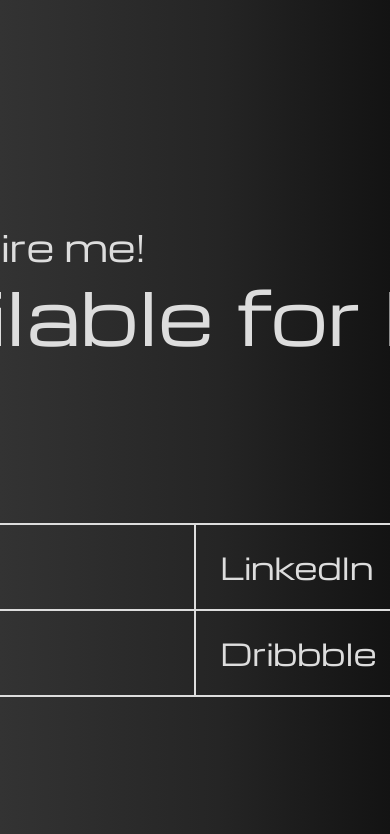
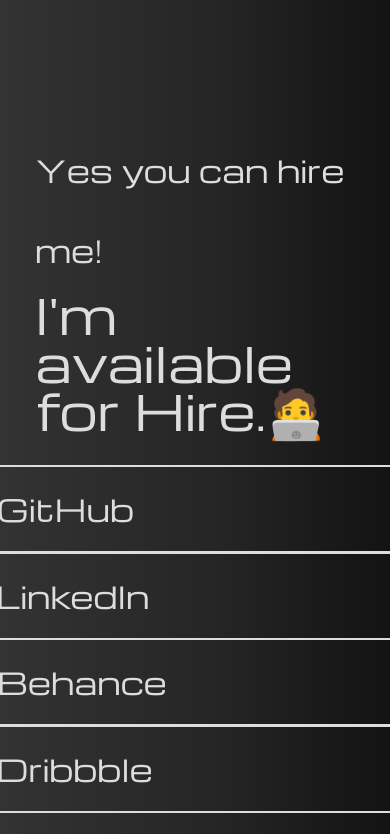
Before and after one commit to johnsonbhaskaran/Portfolio, a React (Vite) app: page / in a window 390 px wide. Shown: the part 3200-4034 px from the top of the page. Built offline with nearby package versions, Linux system fonts and the light colour scheme.

Commit message:
Done: RWD tablet

```diff
--- a/src/sections/Hire.jsx
+++ b/src/sections/Hire.jsx
@@ -1,12 +1,12 @@
 const Hire = () => {
   return (
     <div className='flex flex-col items-center bg-white/0 w-full h-screen'>
-      <div className='flex flex-col justify-center w-5xl h-1/4'>
-        <p className='text-4xl/16'>Yes you can hire me!</p>
-        <h2 className='text-7xl'>I'm available for Hire.🧑‍💻</h2>
+      <div className='flex flex-col justify-center max-w-xs md:max-w-2xl xl:max-w-5xl h-1/4'>
+        <p className='text-3xl/20 xl:text-4xl/16'>Yes you can hire me!</p>
+        <h2 className='text-5xl xl:text-7xl'>I'm available for Hire.🧑‍💻</h2>
       </div>
       <div className='flex flex-col justify-evenly items-center w-4xl h-3/4 text-3xl'>
-        <div className='grid grid-cols-2 w-full cursor-pointer'>
+        <div className='grid xl:grid-cols-2 w-2/4 xl:w-full cursor-pointer'>
           <a
             href='https://github.com/johnsonbhaskaran'
             className='p-6 border border-t-2 border-l-2'
```
